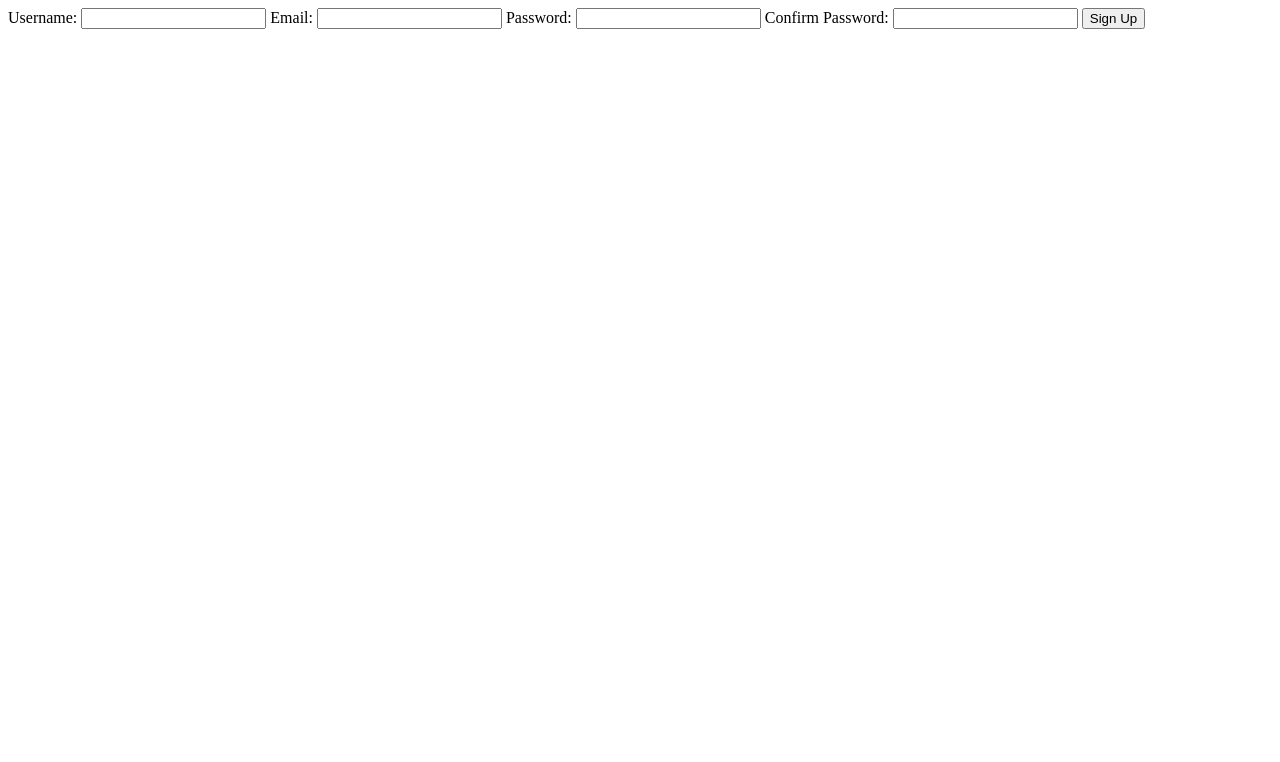
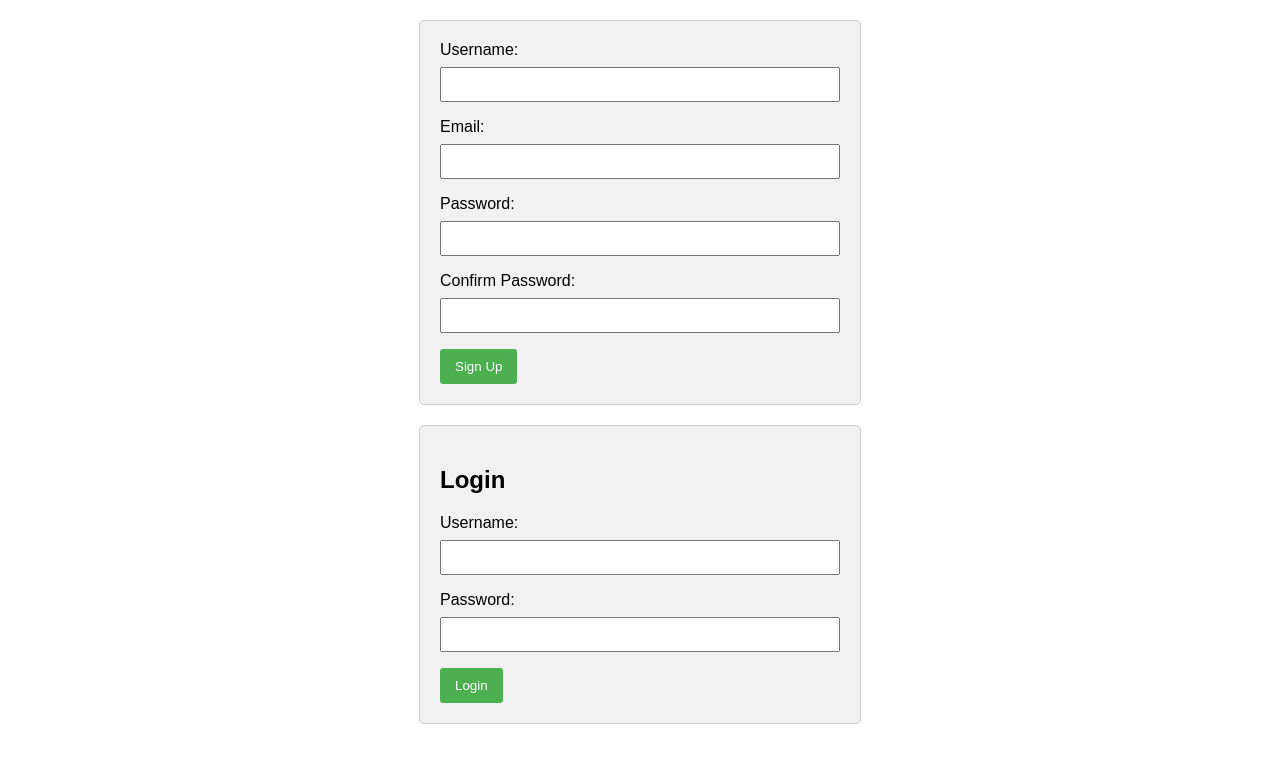
Before and after one commit to KhUts0M/Sign-Up-Form, a plain HTML site: page index.html in a window 1280 px wide. Drawn offline with Linux system fonts and the light colour scheme.

Commit message:
added div and login form

```diff
--- a/index.html
+++ b/index.html
@@ -7,6 +7,7 @@
     <title>Sign Up Form</title>
   </head>
   <body>
+    <div>
       <form id="signupForm">
         <label for="username">Username:</label>
         <input type="text" id="username" name="username" required />
@@ -28,6 +29,18 @@
         <button type="button" onclick="validateForm()">Sign Up</button>
       </form>
 
+      <form id="loginForm">
+        <h2>Login</h2>
+        <label for="loginUsername">Username:</label>
+        <input type="text" id="loginUsername" required />
+
+        <label for="loginPassword">Password:</label>
+        <input type="password" id="loginPassword" required />
+
+        <button type="button" onclick="login()">Login</button>
+      </form>
+    </div>
+
     <script src="script.js"></script>
   </body>
 </html>
--- a/script.js
+++ b/script.js
@@ -0,0 +1,17 @@
+function validateForm() {
+  var username = document.getElementById("username").value;
+  var email = document.getElementById("email").value;
+  var password = document.getElementById("password").value;
+  var confirmPassword = document.getElementById("confirmPassword").value;
+
+  if (!username || !email || !password || !confirmPassword) {
+    alert("Please fill in all fields.");
+    return;
+  }
+
+  if (password !== confirmPassword) {
+    alert("Password and Confirm Password do not match.");
+    return;
+  }
+  alert("Form submitted successfully!");
+}
--- a/styles.css
+++ b/styles.css
@@ -0,0 +1,37 @@
+body {
+  font-family: Arial, sans-serif;
+}
+
+form {
+  max-width: 400px;
+  margin: 20px auto;
+  padding: 20px;
+  border: 1px solid #ccc;
+  border-radius: 5px;
+  background-color: #f1f1f1;
+}
+
+label {
+  display: block;
+  margin-bottom: 8px;
+}
+
+input {
+  width: 100%;
+  padding: 8px;
+  margin-bottom: 16px;
+  box-sizing: border-box;
+}
+
+button {
+  background-color: #4caf50;
+  color: white;
+  padding: 10px 15px;
+  border: none;
+  border-radius: 3px;
+  cursor: pointer;
+}
+
+button:hover {
+  background-color: #45a049;
+}
```
Lines whose indentation alone changed are shown as unchanged.
